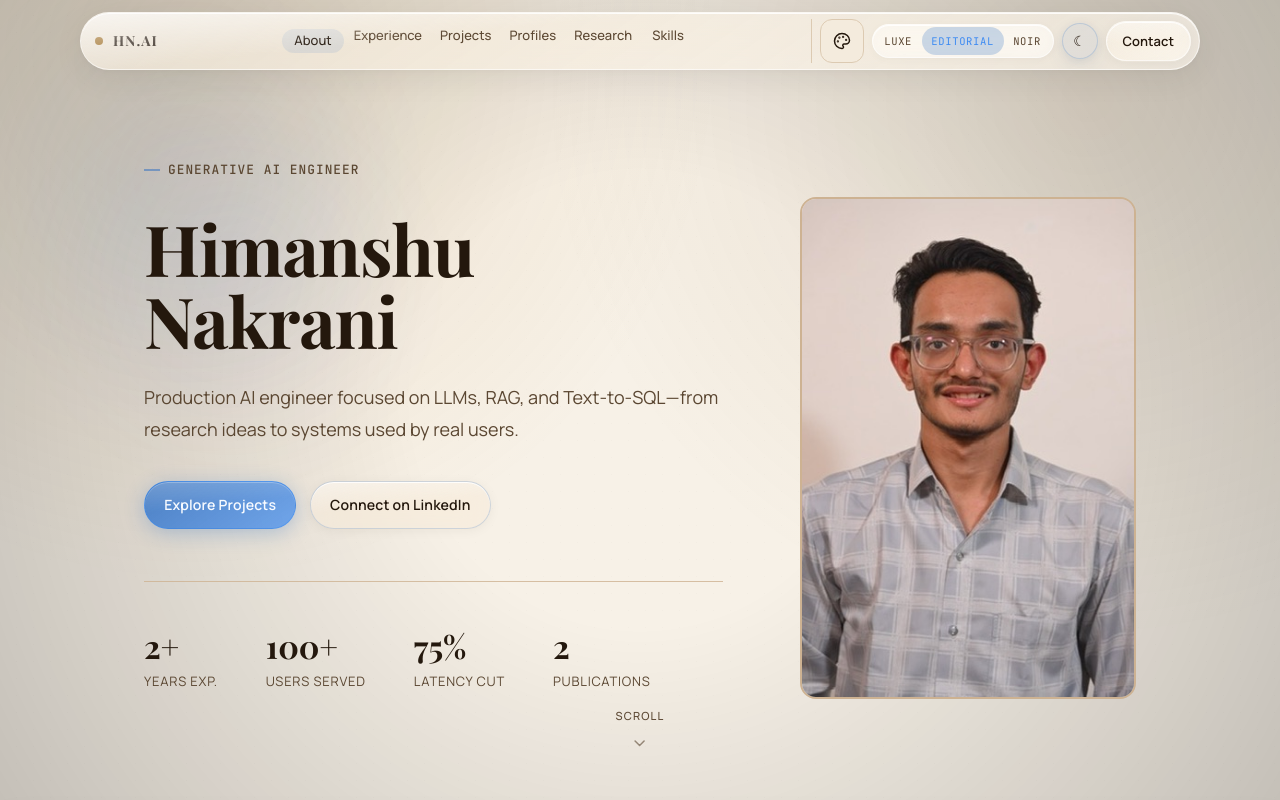
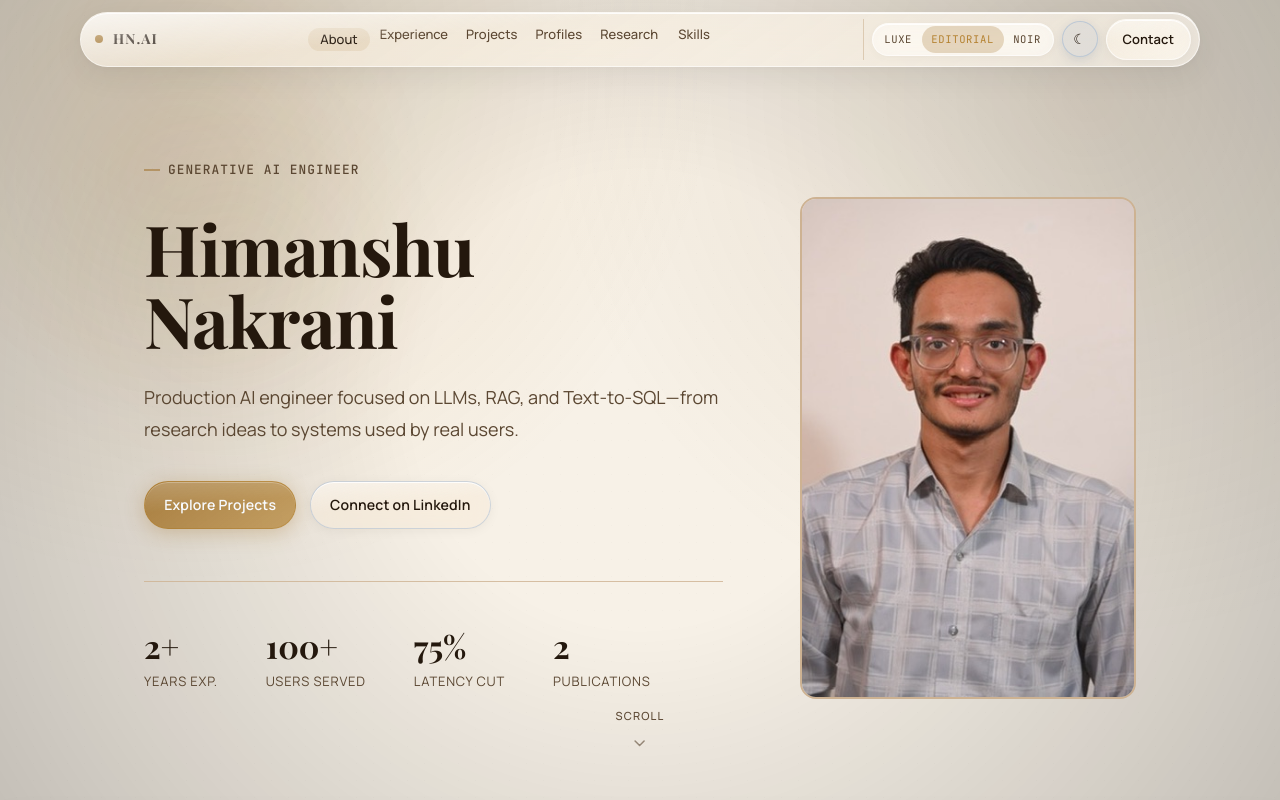
Before and after one commit to himanshu-nakrani/himanshu-nakrani.github.io, a React (Vite) app in the folder portfolio-react/: page / in a window 1280 px wide. Shown: the top 800 px of the page. Built offline with nearby package versions, Linux system fonts and the light colour scheme.

Commit message:
Revert "feat: theme-aware GitHub stats cards synced to lux/noir/editorial theme selection"

```diff
--- a/portfolio-react/src/App.jsx
+++ b/portfolio-react/src/App.jsx
@@ -16,7 +16,6 @@ import ResearchPage from './pages/ResearchPage'
 import SkillsPage from './pages/SkillsPage'
 import ThreeDAdaptiveNavDemo from './components/ui/3d-adaptive-navigation-bar-demo'
 import SpotlightCardDemo from './components/ui/spotlight-card-demo'
-import { getColorTheme, applyColorTheme } from './lib/colorTheme'
 
 export default function App() {
   const [isDark, setIsDark] = useState(() => getPreferredTheme() === 'dark')
@@ -24,7 +23,6 @@ export default function App() {
 
   useLayoutEffect(() => {
     applyTheme(isDark ? 'dark' : 'light')
-    applyColorTheme(getColorTheme())
   }, [isDark])
 
   useLayoutEffect(() => {
--- a/portfolio-react/src/components/GitHub.jsx
+++ b/portfolio-react/src/components/GitHub.jsx
@@ -1,7 +1,6 @@
-import { useRef, useState, useEffect } from 'react'
+import { useRef } from 'react'
 import { motion, useInView } from 'framer-motion'
 import Section from './Section'
-import { COLOR_THEMES, getColorTheme, COLOR_THEME_ATTR } from '../lib/colorTheme'
 
 /** Public mirror (no PAT). The default vercel.app instance is often 503; "eight" may require PAT_1. */
 const README_STATS = 'https://github-readme-stats-phi.vercel.app'
@@ -13,62 +12,9 @@ const ghStats = [
   { num: 'Python', label: 'Primary Language' },
 ]
 
-function getThemeColors(colorThemeId, isDark) {
-  const theme = COLOR_THEMES.find((t) => t.id === colorThemeId) || COLOR_THEMES[2]
-  return isDark ? theme.stats.dark : theme.stats.light
-}
-
-function buildStatsUrl(username, colorThemeId, isDark) {
-  const c = getThemeColors(colorThemeId, isDark)
-  return (
-    `${README_STATS}/api?username=${username}&show_icons=true&hide_border=true` +
-    `&bg_color=${c.bg}&title_color=${c.title}&icon_color=${c.icon}&text_color=${c.text}&ring_color=${c.ring}`
-  )
-}
-
-function buildLangsUrl(username, colorThemeId, isDark) {
-  const c = getThemeColors(colorThemeId, isDark)
-  return (
-    `${README_STATS}/api/top-langs/?username=${username}&layout=compact&hide_border=true` +
-    `&bg_color=${c.bg}&title_color=${c.title}&text_color=${c.text}`
-  )
-}
-
-function buildStreakUrl(username, colorThemeId, isDark) {
-  const c = getThemeColors(colorThemeId, isDark)
-  const s = c.streak
-  return (
-    `https://github-readme-streak-stats.herokuapp.com/?user=${username}&hide_border=true` +
-    `&background=${s.background}&ring=${s.ring}&fire=${s.fire}` +
-    `&currStreakLabel=${s.currStreakLabel}&sideLabels=${s.sideLabels}&dates=${s.dates}`
-  )
-}
-
 export default function GitHub() {
   const ref = useRef(null)
   const inView = useInView(ref, { once: true, margin: '-60px' })
-
-  const [colorTheme, setColorTheme] = useState(() => getColorTheme())
-  const [isDark, setIsDark] = useState(
-    () => document.documentElement.getAttribute('data-theme') !== 'light'
-  )
-
-  useEffect(() => {
-    const observer = new MutationObserver(() => {
-      setIsDark(document.documentElement.getAttribute('data-theme') !== 'light')
-      const attr = document.documentElement.getAttribute(COLOR_THEME_ATTR)
-      if (attr) setColorTheme(attr)
-    })
-    observer.observe(document.documentElement, {
-      attributes: true,
-      attributeFilter: ['data-theme', COLOR_THEME_ATTR],
-    })
-    return () => observer.disconnect()
-  }, [])
-
-  const statsUrl = buildStatsUrl('himanshu-nakrani', colorTheme, isDark)
-  const langsUrl = buildLangsUrl('himanshu-nakrani', colorTheme, isDark)
-  const streakUrl = buildStreakUrl('himanshu-nakrani', colorTheme, isDark)
 
   return (
     <Section id="github" title="GitHub Activity" alt>
@@ -148,13 +94,13 @@ export default function GitHub() {
           style={{ display: 'flex', gap: '1rem', flexWrap: 'wrap', marginBottom: '1rem' }}
         >
           <img
-            src={statsUrl}
+            src={`${README_STATS}/api?username=himanshu-nakrani&show_icons=true&theme=gruvbox_light&hide_border=true&bg_color=0e0e1a&title_color=7c6fff&icon_color=b39dff&text_color=eeeef8&ring_color=7c6fff`}
             alt="GitHub Stats"
             style={{ borderRadius: 12, flex: 1, minWidth: 240, maxWidth: '100%' }}
             loading="lazy"
           />
           <img
-            src={langsUrl}
+            src={`${README_STATS}/api/top-langs/?username=himanshu-nakrani&layout=compact&theme=gruvbox_light&hide_border=true&bg_color=0e0e1a&title_color=7c6fff&text_color=eeeef8`}
             alt="Top Languages"
             style={{ borderRadius: 12, flex: 1, minWidth: 240, maxWidth: '100%' }}
             loading="lazy"
@@ -168,7 +114,7 @@ export default function GitHub() {
           style={{ marginBottom: '1.5rem' }}
         >
           <img
-            src={streakUrl}
+            src="https://github-readme-streak-stats.herokuapp.com/?user=himanshu-nakrani&theme=gruvbox_light&hide_border=true&background=0e0e1a&ring=7c6fff&fire=b39dff&currStreakLabel=7c6fff&sideLabels=eeeef8&dates=9999bb"
             alt="GitHub Streak"
             style={{ borderRadius: 12, width: '100%', maxWidth: 600 }}
             loading="lazy"
--- a/portfolio-react/src/components/Navbar.jsx
+++ b/portfolio-react/src/components/Navbar.jsx
@@ -3,7 +3,6 @@ import { motion, AnimatePresence, useReducedMotion } from 'framer-motion'
 import { Menu, X } from 'lucide-react'
 import ThemeToggle from './ThemeToggle'
 import StyleModeSelector from './StyleModeSelector'
-import ThemeSelector from './ThemeSelector'
 import { useIsMobile } from '../hooks/useIsMobile'
 
 import { NavLink, useLocation } from 'react-router-dom'
@@ -212,7 +211,6 @@ export default function Navbar({ isDark, setIsDark, styleMode, setStyleMode }) {
               borderLeft: '1px solid var(--border)',
             }}
           >
-            <ThemeSelector />
             <StyleModeSelector styleMode={styleMode} setStyleMode={setStyleMode} compact />
             <ThemeToggle isDark={isDark} setIsDark={setIsDark} compact />
             <MotionNavLink
@@ -239,7 +237,6 @@ export default function Navbar({ isDark, setIsDark, styleMode, setStyleMode }) {
           </div>
 
           <div className="nav-mobile-only" style={{ display: 'flex', alignItems: 'center', gap: 8, marginLeft: 'auto' }}>
-            <ThemeSelector />
             <ThemeToggle isDark={isDark} setIsDark={setIsDark} compact />
             <button
               type="button"
--- a/portfolio-react/src/components/ThemeSelector.jsx
+++ b/portfolio-react/src/components/ThemeSelector.jsx
@@ -1,17 +1,21 @@
 import { useState, useRef, useEffect } from 'react'
 import { motion, AnimatePresence } from 'framer-motion'
 import { Palette } from 'lucide-react'
-import { COLOR_THEMES, getColorTheme, applyColorTheme } from '../lib/colorTheme'
+
+const themes = [
+  { id: 'default', name: 'Default', primary: '#4a9eff', secondary: '#6b7cff' },
+  { id: 'purple', name: 'Purple Dream', primary: '#a78bfa', secondary: '#c084fc' },
+  { id: 'green', name: 'Forest', primary: '#10b981', secondary: '#34d399' },
+  { id: 'orange', name: 'Sunset', primary: '#f59e0b', secondary: '#fb923c' },
+  { id: 'pink', name: 'Sakura', primary: '#ec4899', secondary: '#f472b6' },
+  { id: 'cyan', name: 'Ocean', primary: '#06b6d4', secondary: '#22d3ee' },
+]
 
 export default function ThemeSelector() {
   const [isOpen, setIsOpen] = useState(false)
-  const [currentTheme, setCurrentTheme] = useState(getColorTheme)
+  const [currentTheme, setCurrentTheme] = useState('default')
   const dropdownRef = useRef(null)
   const triggerRef = useRef(null)
-
-  useEffect(() => {
-    applyColorTheme(currentTheme)
-  }, [])
 
   useEffect(() => {
     if (isOpen) {
@@ -46,8 +50,9 @@ export default function ThemeSelector() {
     }
   }
 
-  const selectTheme = (theme) => {
-    applyColorTheme(theme.id)
+  const applyTheme = (theme) => {
+    document.documentElement.style.setProperty('--accent', theme.primary)
+    document.documentElement.style.setProperty('--accent2', theme.secondary)
     setCurrentTheme(theme.id)
     setIsOpen(false)
   }
@@ -63,7 +68,7 @@ export default function ThemeSelector() {
         aria-label="Change theme"
         aria-expanded={isOpen}
         aria-haspopup="true"
-        aria-controls={isOpen ? 'theme-selector-dropdown' : undefined}
+        aria-controls={isOpen ? "theme-selector-dropdown" : undefined}
         style={{
           background: 'var(--surface2)',
           border: '1px solid var(--border)',
@@ -107,13 +112,13 @@ export default function ThemeSelector() {
               Choose Theme
             </div>
             <div style={{ display: 'flex', flexDirection: 'column', gap: '0.5rem' }}>
-              {COLOR_THEMES.map((theme) => (
+              {themes.map((theme) => (
                 <motion.button
                   key={theme.id}
                   type="button"
                   role="menuitem"
                   whileHover={{ x: 4 }}
-                  onClick={() => selectTheme(theme)}
+                  onClick={() => applyTheme(theme)}
                   style={{
                     background: currentTheme === theme.id ? 'var(--surface2)' : 'transparent',
                     border: `1px solid ${currentTheme === theme.id ? 'var(--accent)' : 'transparent'}`,
@@ -131,10 +136,7 @@ export default function ThemeSelector() {
                     <div style={{ width: 16, height: 16, borderRadius: 4, background: theme.primary }} />
                     <div style={{ width: 16, height: 16, borderRadius: 4, background: theme.secondary }} />
                   </div>
-                  <div>
-                    <div style={{ fontSize: '0.85rem', color: 'var(--text)' }}>{theme.name}</div>
-                    <div style={{ fontSize: '0.72rem', color: 'var(--text2)' }}>{theme.description}</div>
-                  </div>
+                  <span style={{ fontSize: '0.85rem', color: 'var(--text)' }}>{theme.name}</span>
                 </motion.button>
               ))}
             </div>
```
Also changed, not shown: portfolio-react/src/lib/colorTheme.js (deleted), 1 other file (tests, documents, lock files or other folders).
